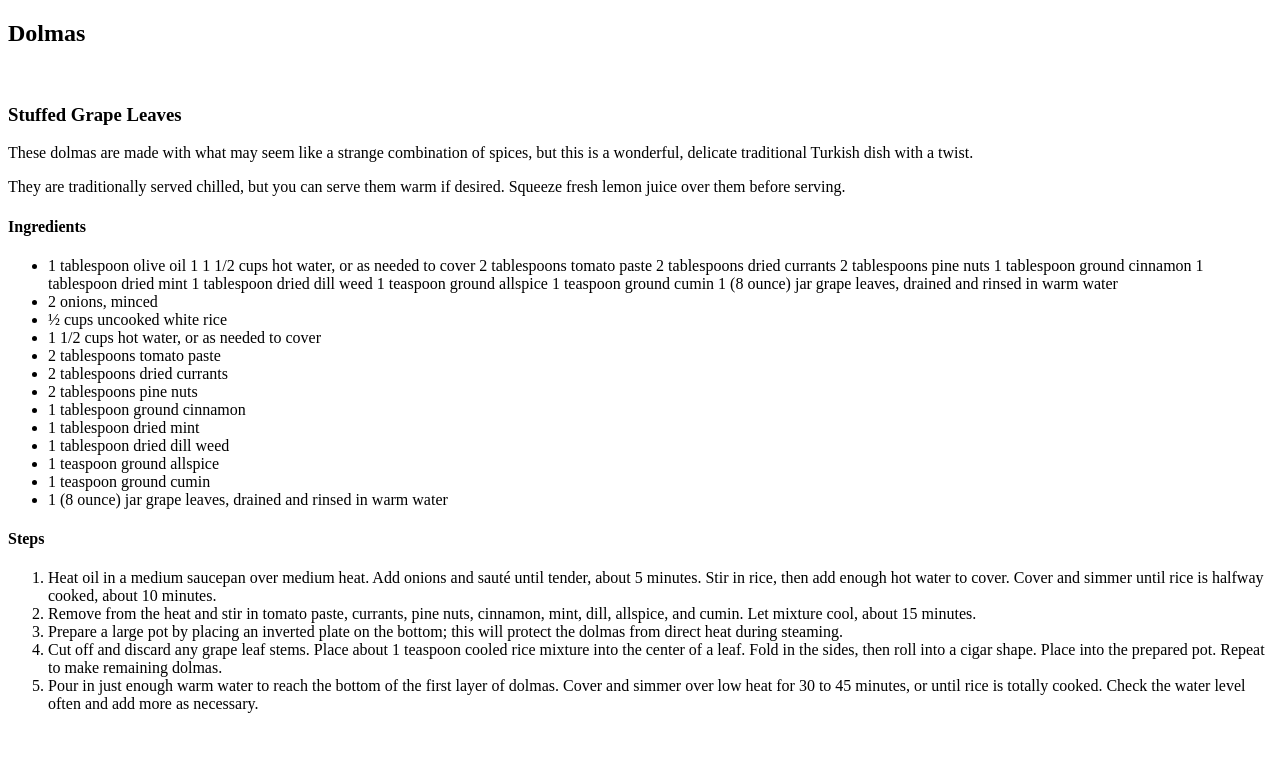
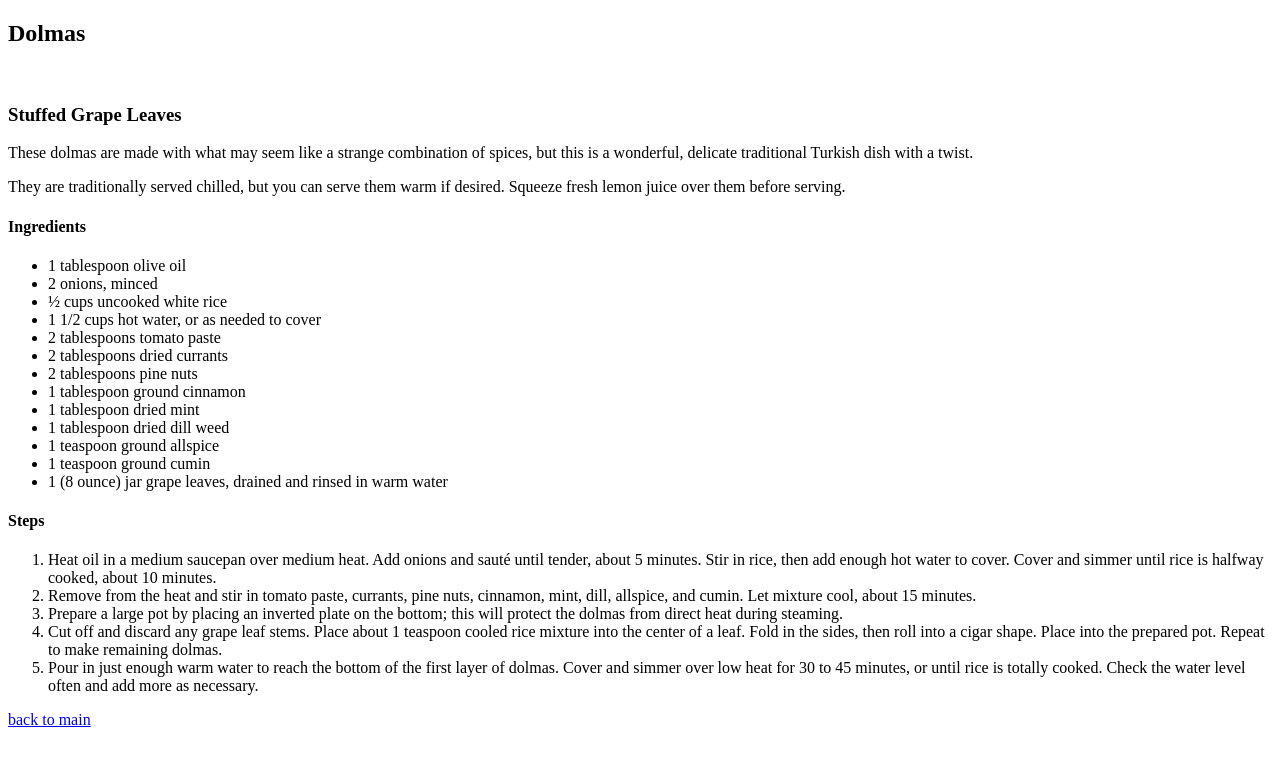
Before and after one commit to SupremCoder/food-recipes, a plain HTML site: page recipes/dolmas.html in a window 1280 px wide. Drawn offline with Linux system fonts and the light colour scheme.

Commit message:
added links back to main and added image to main page

```diff
--- a/recipes/dolmas.html
+++ b/recipes/dolmas.html
@@ -20,31 +20,7 @@
         before serving.</p>
     <h4>Ingredients</h4>
     <ul>
-        <li>1 tablespoon olive oil
-
-
-
-            1
-
-            1 1/2 cups hot water, or as needed to cover
-
-            2 tablespoons tomato paste
-
-            2 tablespoons dried currants
-
-            2 tablespoons pine nuts
-
-            1 tablespoon ground cinnamon
-
-            1 tablespoon dried mint
-
-            1 tablespoon dried dill weed
-
-            1 teaspoon ground allspice
-
-            1 teaspoon ground cumin
-
-            1 (8 ounce) jar grape leaves, drained and rinsed in warm water</li>
+        <li>1 tablespoon olive oil</li>
         <li>2 onions, minced</li>
         <li>½ cups uncooked white rice</li>
         <li>1 1/2 cups hot water, or as needed to cover</li>
@@ -77,6 +53,8 @@
             to 45 minutes, or until rice is totally cooked. Check the water level often and add more as necessary.</li>
     </ol>
 
+    <a href="../index.html">back to main</a>
+
 </body>
 
 </html>
```
Also changed, not shown: index.html (+1 -0 lines), recipes/kazan_kebap.html (+3 -0 lines), recipes/palov.html (+2 -0 lines), img/uzbek-food.jpg (added).
